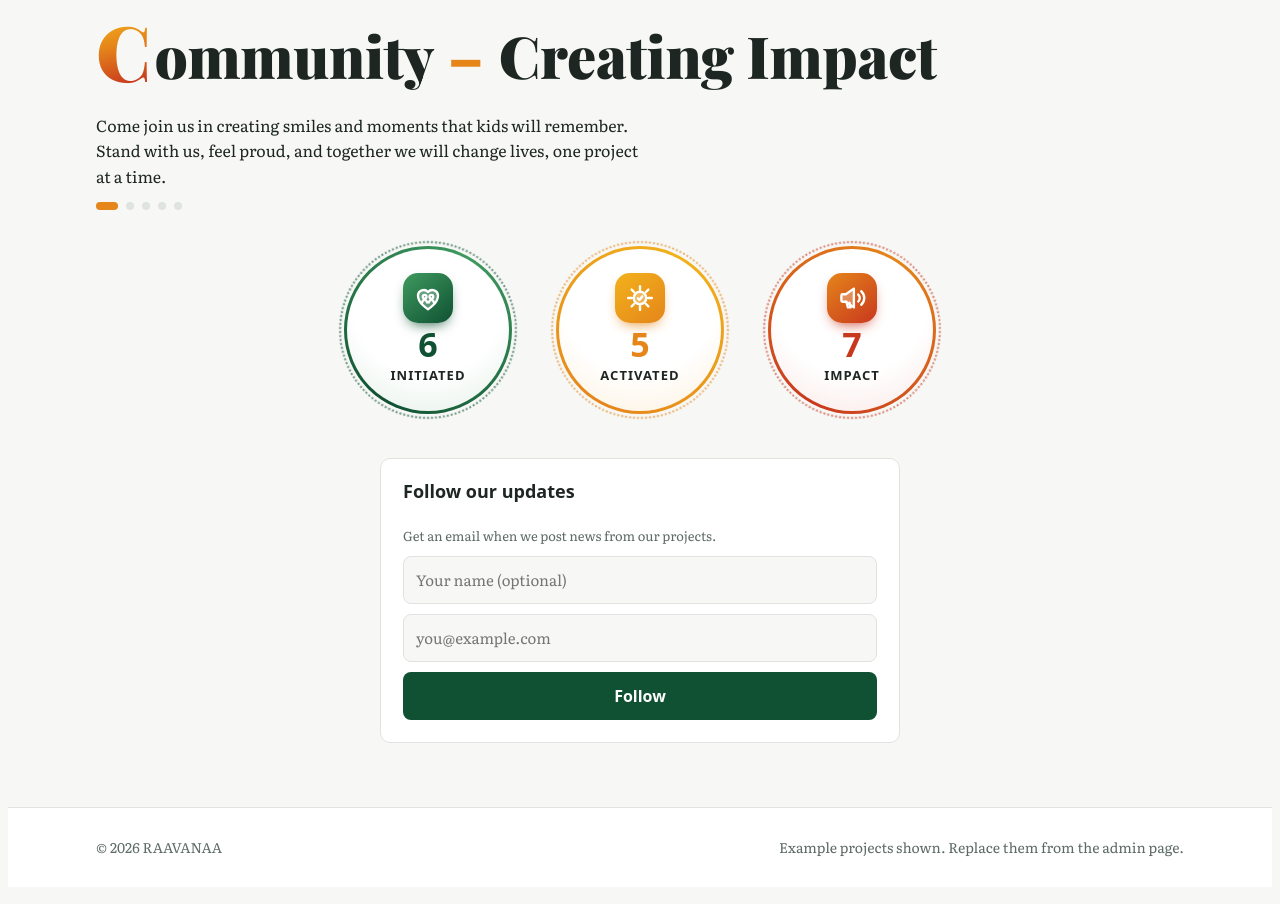
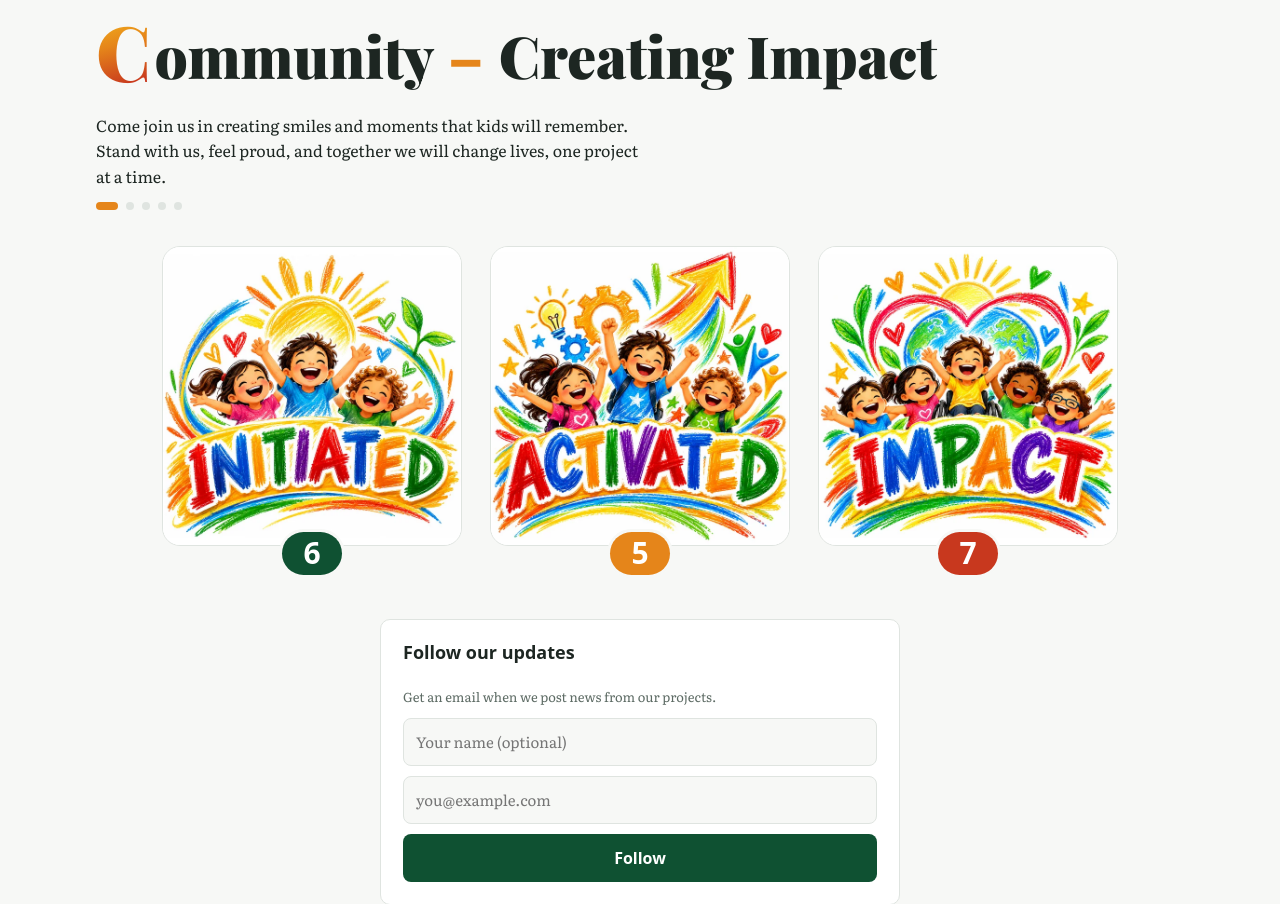
Before and after one commit to Raavanaapost/Charity-site, a PHP site: page / in a window 1280 px wide. Shown: the part 126-1030 px from the top of the page. Before the commit the page ends 983 px from the top, so only its background shows below. Run offline with PHP 8.4, Linux system fonts and the light colour scheme; some web fonts are replaced.

Commit message:
Home: use the Initiated, Activated and Impact illustrations as the stage links
Co-Authored-By: Claude Opus 5.5 <noreply@anthropic.com>
Claude-Session: https://claude.ai/code/session_015LboRGTXS6s8m767pXZBHW

```diff
--- a/site.js
+++ b/site.js
@@ -173,10 +173,9 @@
       </section>
       <nav class="stages" aria-label="Our projects by stage">
         ${Object.entries(STAGES).map(([slug, st]) => `
-          <a class="stage stat-${st.key}" href="/${slug}">
-            <i>${ICONS[st.key]}</i>
+          <a class="stage-art stat-${st.key}" href="/${slug}" aria-label="${st.label}: ${counts[slug]}">
+            <picture><source srcset="/img/stage-${slug}.webp" type="image/webp"><img src="/img/stage-${slug}.jpg" alt="${st.label}" width="640" height="640"></picture>
             <b>${counts[slug]}</b>
-            <span>${st.label}</span>
           </a>`).join("")}
       </nav>
       ${extras.length ? `<div class="stage-extras">${extras.map(h => `<div><b>${esc(h.value)}</b> ${esc(h.label)}</div>`).join("")}</div>` : ""}
--- a/style.css
+++ b/style.css
@@ -247,3 +247,15 @@ footer .wrap{padding-block:28px;display:flex;justify-content:space-between;gap:1
 .sayings-dots button{width:8px;height:8px;padding:0;border:0;border-radius:999px;background:var(--line);cursor:pointer;transition:width .3s,background .3s}
 .sayings-dots button[aria-current="true"]{width:22px;background:var(--sun)}
 @media (prefers-reduced-motion:reduce){.saying,.sayings-dots button{transition:none}}
+
+/* home: the three stages as illustrations, one row, each a link */
+.stages{align-items:flex-start;gap:clamp(8px,2.5vw,28px);padding-inline:0}
+.stage-art{--c:var(--brand);flex:1 1 0;min-width:0;max-width:300px;display:grid;justify-items:center;gap:8px;text-decoration:none;color:inherit}
+.stage-art.stat-active{--c:var(--sun)}
+.stage-art.stat-updates{--c:var(--flame)}
+.stage-art picture{display:block;width:100%;background:#fff;border:1.5px solid var(--line);border-radius:18px;overflow:hidden;transition:transform .18s,box-shadow .18s,border-color .18s}
+.stage-art img{display:block;width:100%;height:auto}
+.stage-art:hover picture,.stage-art:focus-visible picture{transform:translateY(-4px);border-color:var(--c);box-shadow:0 14px 26px -16px var(--c)}
+.stage-art b{font-family:var(--display);font-weight:700;font-size:clamp(20px,5.4vw,30px);line-height:1;color:#fff;background:var(--c);min-width:2em;text-align:center;padding:.22em .6em;border-radius:999px;margin-top:-22px;position:relative;box-shadow:0 0 0 3px var(--bg);font-variant-numeric:tabular-nums}
+@media (max-width:640px){.stage-art picture{border-radius:12px}.stage-art b{margin-top:-16px}}
+@media (prefers-reduced-motion:reduce){.stage-art picture{transition:none}.stage-art:hover picture{transform:none}}
```
Also changed, not shown: img/stage-activated.jpg (added), img/stage-activated.webp (added), img/stage-impact.jpg (added), img/stage-impact.webp (added), img/stage-initiated.jpg (added), img/stage-initiated.webp (added).
